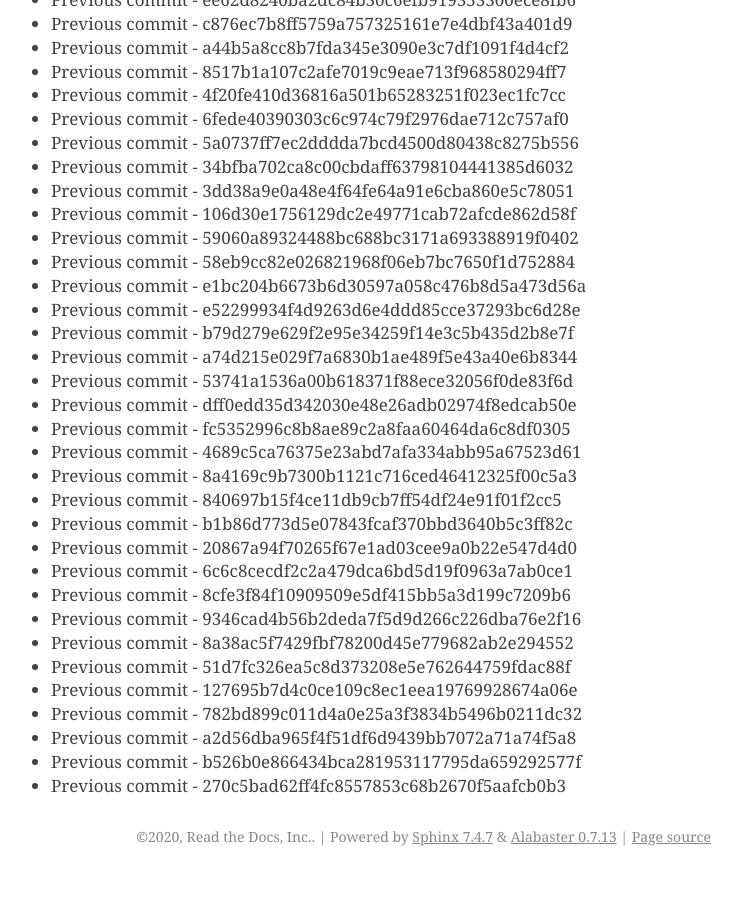
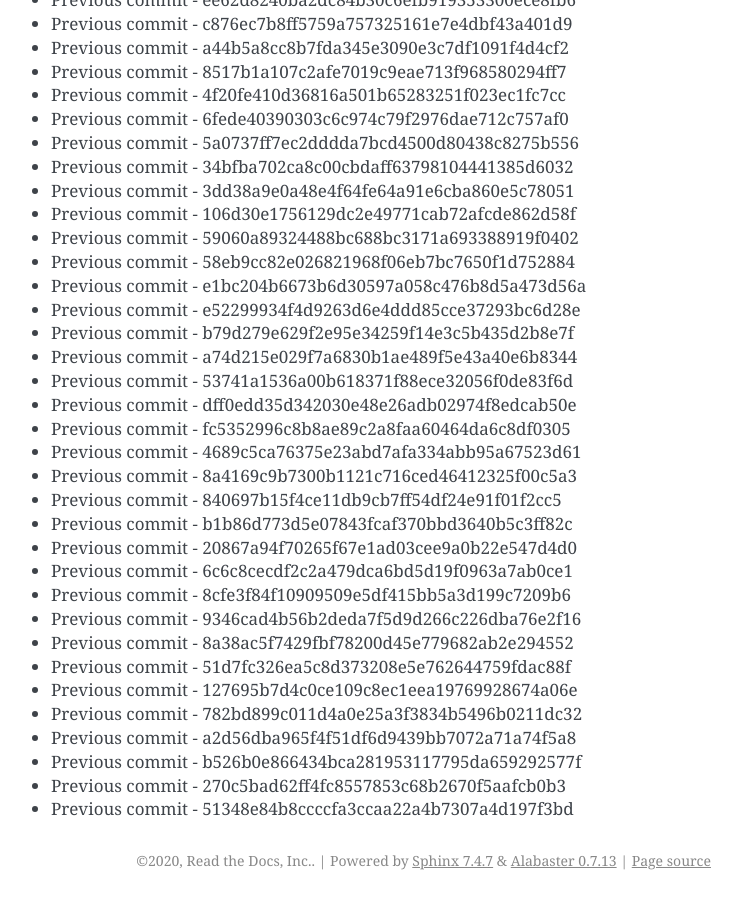
Before and after one commit to readthedocs/rtd-git-stresstest, a Sphinx documentation site: the page built from docs/updates.rst, in a window 1280 px wide and 900 px high, scrolled down 103196 px. Shown: the whole window, without its empty margins (399-1141 px from the left). Built offline with Sphinx 7.4.7, drawn with Linux system fonts in a browser that asks for light colours; before the commit the page ends 104072 px from its top, so only the background shows below that.

Commit message:
Generating commit from previous: 51348e84b8ccccfa3ccaa22a4b7307a4d197f3bd

```diff
--- a/docs/updates.rst
+++ b/docs/updates.rst
@@ -4368,3 +4368,4 @@ It can be tested for any performance characteristics.
 * Previous commit - a2d56dba965f4f51df6d9439bb7072a71a74f5a8
 * Previous commit - b526b0e866434bca281953117795da659292577f
 * Previous commit - 270c5bad62ff4fc8557853c68b2670f5aafcb0b3
+* Previous commit - 51348e84b8ccccfa3ccaa22a4b7307a4d197f3bd
```
